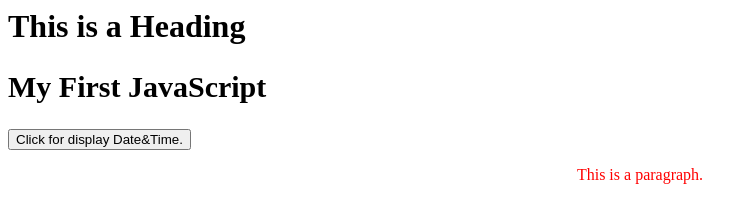
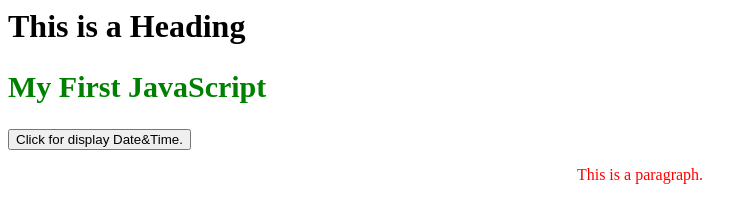
Before and after one commit to chappidiramya/resume, a plain HTML site: page index.html in a window 1280 px wide. Shown: the whole page, without its empty margins (0-753 px from the left). Drawn offline with Linux system fonts and the light colour scheme.

Commit message:
Update index.css

```diff
--- a/index.css
+++ b/index.css
@@ -1,6 +1,7 @@
 
 h2 {
   font-size: 30px;
+   color: Green;
 }
 p {
   color: red;
```
